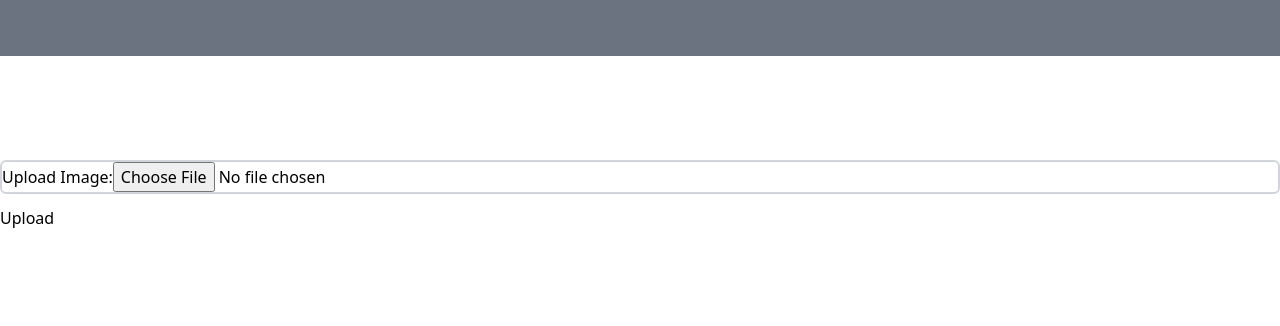
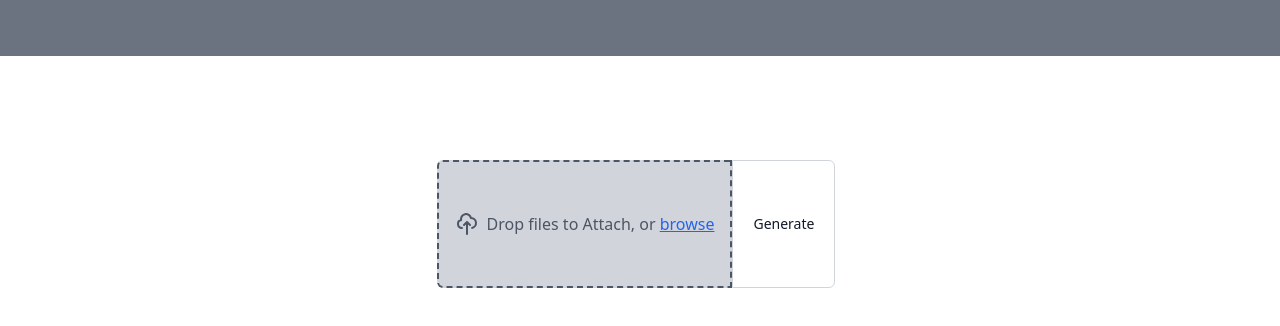
Before and after one commit to K4RTH1CC/backgroundMusicGeneration, a Next.js app: page / in a window 1280 px wide. Shown: the top 326 px of the page. Built offline with nearby package versions, Linux system fonts and the light colour scheme; some icons are missing.

Commit message:
bunch of CSS for file upload

```diff
--- a/pages/index.js
+++ b/pages/index.js
@@ -1,16 +1,17 @@
-import { Fragment } from "react";
-import { useState } from 'react';
-import axios from "axios";
+import { Fragment, useState } from 'react';
+import axios from 'axios';
 
-function HomePage(){
+function HomePage() {
+  const [file, setFile] = useState(null);
+  const [isFileSelected, setIsFileSelected] = useState(false);
 
-    const [file, setFile] = useState(null);
   const handleFileChange = (e) => {
     setFile(e.target.files[0]);
+    setIsFileSelected(!!e.target.files[0]);
   };
+
   const handleFormSubmit = async (e) => {
     e.preventDefault();
-
     const formData = new FormData();
         formData.append('image', file);
 
@@ -31,19 +32,39 @@ function HomePage(){
 
   return (
     <Fragment>
-            <div className="mt-40">
-                <form onSubmit={handleFormSubmit} encType="multipart/form-data">
-                    <div className="justify-evenly border-2 rounded-md border-gray-300">
-                        <label className="text-black border-1 rounded-l-sm border-gray-600 ">Upload Image:</label>
-                        <input type='file' name='image' onChange={handleFileChange} className="border-1 rounded-r-sm border-gray-600" required/>
+      <div className="mt-40 flex">
+        <form
+          onSubmit={handleFormSubmit}
+          encType="multipart/form-data"
+          className="place-content-center m-auto"
+        >
+          <div className="max-w-xl flex">
+            <label className="flex justify-center w-full h-32 px-4 transition bg-gray-300 border-2 border-gray-600 border-dashed rounded-l-md appearance-none cursor-pointer hover:border-gray-800 focus:outline-none">
+              <span className="flex items-center space-x-2">
+                <svg xmlns="http://www.w3.org/2000/svg" className="w-6 h-6 text-gray-600" fill="none" viewBox="0 0 24 24" stroke="currentColor" stroke-width="2">
+                  <path stroke-linecap="round" stroke-linejoin="round" d="M7 16a4 4 0 01-.88-7.903A5 5 0 1115.9 6L16 6a5 5 0 011 9.9M15 13l-3-3m0 0l-3 3m3-3v12" />
+                </svg>
+                <span className="font-medium text-gray-600">
+                  Drop files to Attach, or <span className="text-blue-600 underline">browse</span>
+                  {isFileSelected && (
+                    <div className="text-green-500 mt-2">
+                      <br />File uploaded
                     </div>
-                    <button className="mt-3" type="submit">
-                        Upload
+                  )}
+                </span>
+              </span>
+              <input type="file" name="image" className="hidden" onChange={handleFileChange}/>
+            </label>
+            <button className="h-32 m-auto text-gray-900 bg-white border border-gray-300 focus:outline-none hover:bg-gray-100 focus:ring-4 focus:ring-gray-200 font-medium rounded-r-md text-sm px-5 py-2.5 mr-2 mb-2 dark:bg-gray-800 dark:text-white dark:border-gray-600 dark:hover:bg-gray-700 dark:hover:border-gray-600 dark:focus:ring-gray-700" type="submit">
+              Generate
             </button>
+          </div>
         </form>
       </div>
+
+
     </Fragment>
-    )
+  );
 }
 
 export default HomePage;
--- a/styles/global.css
+++ b/styles/global.css
@@ -546,8 +546,20 @@ video {
   z-index: 50;
 }
 
-.mt-3 {
-  margin-top: 0.75rem;
+.m-auto {
+  margin: auto;
+}
+
+.mb-2 {
+  margin-bottom: 0.5rem;
+}
+
+.mr-2 {
+  margin-right: 0.5rem;
+}
+
+.mt-2 {
+  margin-top: 0.5rem;
 }
 
 .mt-40 {
@@ -558,8 +570,46 @@ video {
   display: flex;
 }
 
+.hidden {
+  display: none;
+}
+
+.h-32 {
+  height: 8rem;
+}
+
+.h-6 {
+  height: 1.5rem;
+}
+
+.w-6 {
+  width: 1.5rem;
+}
+
 .w-full {
   width: 100%;
+}
+
+.max-w-xl {
+  max-width: 36rem;
+}
+
+.cursor-pointer {
+  cursor: pointer;
+}
+
+.appearance-none {
+  -webkit-appearance: none;
+     -moz-appearance: none;
+          appearance: none;
+}
+
+.place-content-center {
+  place-content: center;
+}
+
+.items-center {
+  align-items: center;
 }
 
 .justify-normal {
@@ -570,12 +620,27 @@ video {
   justify-content: flex-start;
 }
 
+.justify-center {
+  justify-content: center;
+}
+
 .justify-evenly {
   justify-content: space-evenly;
 }
 
+.space-x-2 > :not([hidden]) ~ :not([hidden]) {
+  --tw-space-x-reverse: 0;
+  margin-right: calc(0.5rem * var(--tw-space-x-reverse));
+  margin-left: calc(0.5rem * calc(1 - var(--tw-space-x-reverse)));
+}
+
 .rounded-md {
   border-radius: 0.375rem;
+}
+
+.rounded-l-md {
+  border-top-left-radius: 0.375rem;
+  border-bottom-left-radius: 0.375rem;
 }
 
 .rounded-l-sm {
@@ -583,13 +648,26 @@ video {
   border-bottom-left-radius: 0.125rem;
 }
 
+.rounded-r-md {
+  border-top-right-radius: 0.375rem;
+  border-bottom-right-radius: 0.375rem;
+}
+
 .rounded-r-sm {
   border-top-right-radius: 0.125rem;
   border-bottom-right-radius: 0.125rem;
 }
 
+.border {
+  border-width: 1px;
+}
+
 .border-2 {
   border-width: 2px;
+}
+
+.border-dashed {
+  border-style: dashed;
 }
 
 .border-gray-300 {
@@ -602,16 +680,145 @@ video {
   border-color: rgb(75 85 99 / var(--tw-border-opacity));
 }
 
+.bg-gray-300 {
+  --tw-bg-opacity: 1;
+  background-color: rgb(209 213 219 / var(--tw-bg-opacity));
+}
+
 .bg-gray-500 {
   --tw-bg-opacity: 1;
   background-color: rgb(107 114 128 / var(--tw-bg-opacity));
+}
+
+.bg-white {
+  --tw-bg-opacity: 1;
+  background-color: rgb(255 255 255 / var(--tw-bg-opacity));
 }
 
 .p-4 {
   padding: 1rem;
 }
 
+.px-4 {
+  padding-left: 1rem;
+  padding-right: 1rem;
+}
+
+.px-5 {
+  padding-left: 1.25rem;
+  padding-right: 1.25rem;
+}
+
+.py-2 {
+  padding-top: 0.5rem;
+  padding-bottom: 0.5rem;
+}
+
+.py-2\.5 {
+  padding-top: 0.625rem;
+  padding-bottom: 0.625rem;
+}
+
+.text-sm {
+  font-size: 0.875rem;
+  line-height: 1.25rem;
+}
+
+.font-medium {
+  font-weight: 500;
+}
+
 .text-black {
   --tw-text-opacity: 1;
   color: rgb(0 0 0 / var(--tw-text-opacity));
 }
+
+.text-blue-600 {
+  --tw-text-opacity: 1;
+  color: rgb(37 99 235 / var(--tw-text-opacity));
+}
+
+.text-gray-600 {
+  --tw-text-opacity: 1;
+  color: rgb(75 85 99 / var(--tw-text-opacity));
+}
+
+.text-gray-900 {
+  --tw-text-opacity: 1;
+  color: rgb(17 24 39 / var(--tw-text-opacity));
+}
+
+.text-green-500 {
+  --tw-text-opacity: 1;
+  color: rgb(34 197 94 / var(--tw-text-opacity));
+}
+
+.underline {
+  text-decoration-line: underline;
+}
+
+.transition {
+  transition-property: color, background-color, border-color, text-decoration-color, fill, stroke, opacity, box-shadow, transform, filter, -webkit-backdrop-filter;
+  transition-property: color, background-color, border-color, text-decoration-color, fill, stroke, opacity, box-shadow, transform, filter, backdrop-filter;
+  transition-property: color, background-color, border-color, text-decoration-color, fill, stroke, opacity, box-shadow, transform, filter, backdrop-filter, -webkit-backdrop-filter;
+  transition-timing-function: cubic-bezier(0.4, 0, 0.2, 1);
+  transition-duration: 150ms;
+}
+
+.hover\:border-gray-800:hover {
+  --tw-border-opacity: 1;
+  border-color: rgb(31 41 55 / var(--tw-border-opacity));
+}
+
+.hover\:bg-gray-100:hover {
+  --tw-bg-opacity: 1;
+  background-color: rgb(243 244 246 / var(--tw-bg-opacity));
+}
+
+.focus\:outline-none:focus {
+  outline: 2px solid transparent;
+  outline-offset: 2px;
+}
+
+.focus\:ring-4:focus {
+  --tw-ring-offset-shadow: var(--tw-ring-inset) 0 0 0 var(--tw-ring-offset-width) var(--tw-ring-offset-color);
+  --tw-ring-shadow: var(--tw-ring-inset) 0 0 0 calc(4px + var(--tw-ring-offset-width)) var(--tw-ring-color);
+  box-shadow: var(--tw-ring-offset-shadow), var(--tw-ring-shadow), var(--tw-shadow, 0 0 #0000);
+}
+
+.focus\:ring-gray-200:focus {
+  --tw-ring-opacity: 1;
+  --tw-ring-color: rgb(229 231 235 / var(--tw-ring-opacity));
+}
+
+@media (prefers-color-scheme: dark) {
+  .dark\:border-gray-600 {
+    --tw-border-opacity: 1;
+    border-color: rgb(75 85 99 / var(--tw-border-opacity));
+  }
+
+  .dark\:bg-gray-800 {
+    --tw-bg-opacity: 1;
+    background-color: rgb(31 41 55 / var(--tw-bg-opacity));
+  }
+
+  .dark\:text-white {
+    --tw-text-opacity: 1;
+    color: rgb(255 255 255 / var(--tw-text-opacity));
+  }
+
+  .dark\:hover\:border-gray-600:hover {
+    --tw-border-opacity: 1;
+    border-color: rgb(75 85 99 / var(--tw-border-opacity));
+  }
+
+  .dark\:hover\:bg-gray-700:hover {
+    --tw-bg-opacity: 1;
+    background-color: rgb(55 65 81 / var(--tw-bg-opacity));
+  }
+
+  .dark\:focus\:ring-gray-700:focus {
+    --tw-ring-opacity: 1;
+    --tw-ring-color: rgb(55 65 81 / var(--tw-ring-opacity));
+  }
+}
```
Lines whose indentation alone changed are shown as unchanged.
